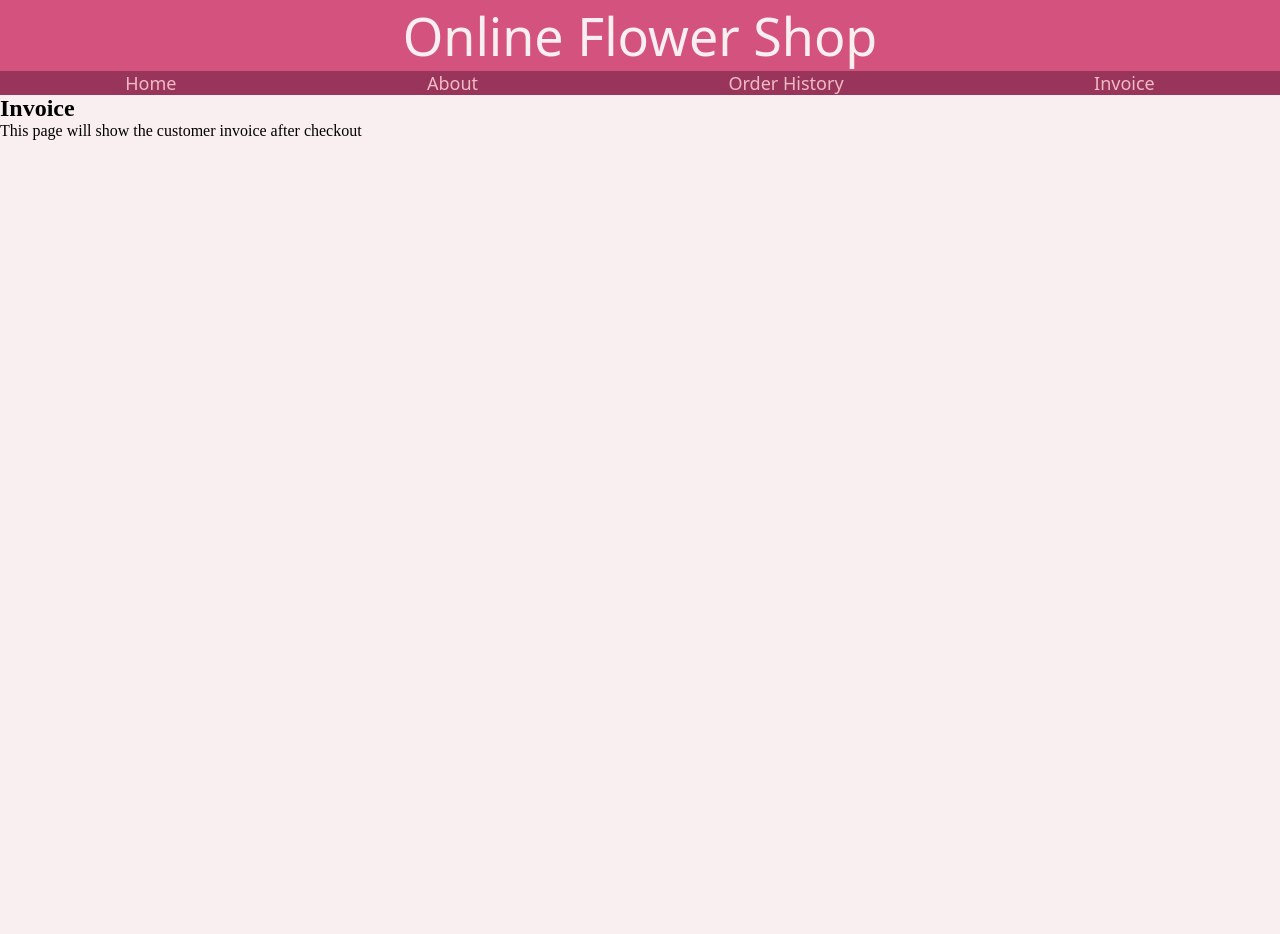
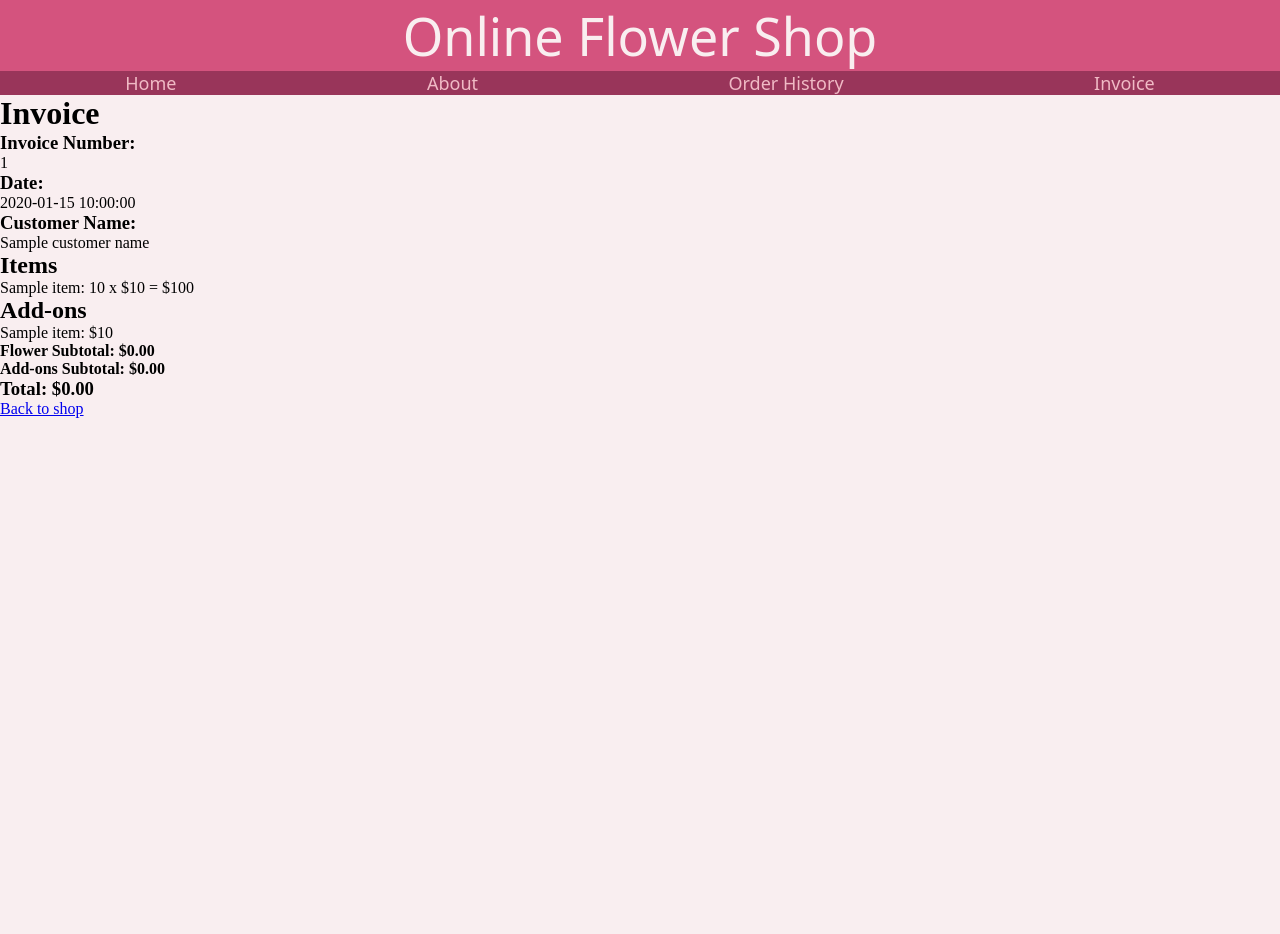
Before and after one commit to k-1224/CSC2_FLASK_PRACTICE, a Flask app: template templates/invoice.html in a window 1280 px wide. Shown: the top 934 px of the page. Run offline with Flask 3, Linux system fonts and the light colour scheme; the template is opened without the code that fills it: most values are stand-ins (such as "Sample title", 1, 10 or a date in 2020); some web fonts are replaced.

Commit message:
Created invoice.html template to display order summary including invoice number, date, customer name, flower items, add-ons, subtotals, and total with a back to shop link

```diff
--- a/templates/invoice.html
+++ b/templates/invoice.html
@@ -1,8 +1,30 @@
 {% extends "base.html" %}
 
-{% block title %}About &mdash; Flower Shop{% endblock %}
+{% block title %}Invoice &mdash; Flower Shop{% endblock %}
 
 {% block content %}
-<h2>Invoice</h2>
-<p>This page will show the customer invoice after checkout</p>
+  <div class="info-invoice">
+    <h1>Invoice</h1>
+    <h3>Invoice Number:</h3> {{ invoice_number }}
+    <h3>Date:</h3> {{ invoice_date }}
+    <h3>Customer Name:</h3> {{ customer_name }}
+    <h2>Items</h2>
+    <ul>
+      {% for item, details in cart.items() %}
+        <li>{{ item }}: {{ details['quantity'] }} x ${{ details['price'] }} = ${{ details['quantity'] * details['price'] }}</li>
+      {% endfor %}
+    </ul>
+    {% if selected_addons %}
+      <h2>Add-ons</h2>
+      <ul>
+        {% for item, details in selected_addons.items() %}
+          <li>{{ item }}: ${{ details['price'] }}</li>
+        {% endfor %}
+      </ul>
+    {% endif %}
+    <h4>Flower Subtotal: ${{ "%.2f" % flower_subtotal }}</h4>
+    <h4>Add-ons Subtotal: ${{ "%.2f" % addon_subtotal }}</h4>
+    <h3>Total: ${{ "%.2f" % total }}</h3>
+    <a href=" {{ url_for('index') }}">Back to shop</a>
+  </div>
 {% endblock %}
```
